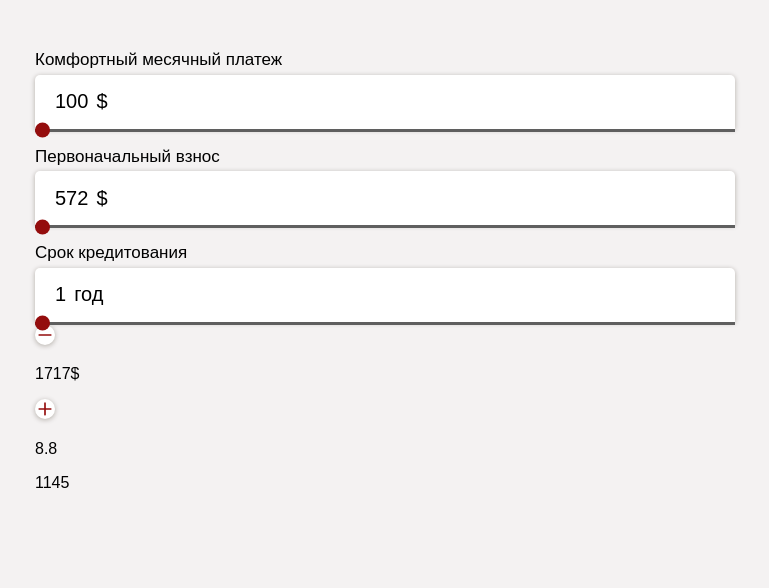
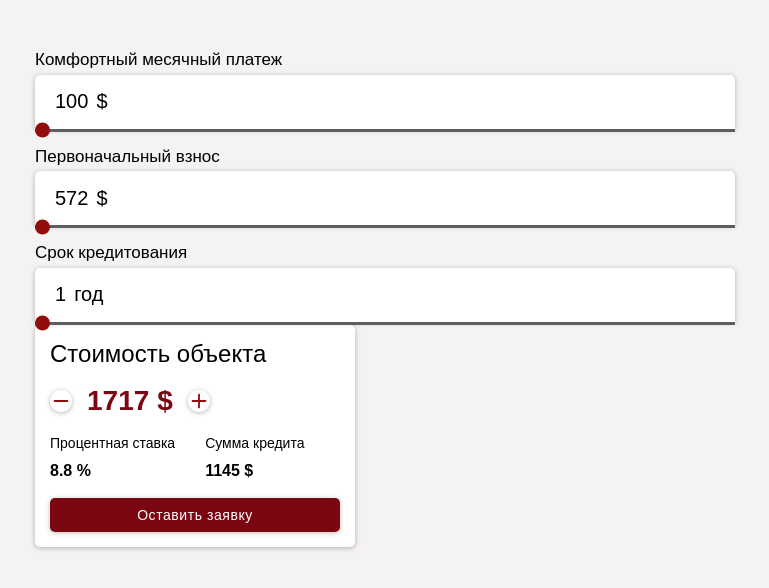
Before and after one commit to lex-od/annuity-calculator, a React (Create React App) app: page / in a window 1280 px wide. Shown: the top 588 px of the page, without its empty margins (20-789 px from the left). Built offline with nearby package versions, Linux system fonts and the light colour scheme.

Commit message:
Добавляет стили OfferCard

```diff
--- a/src/components/IconButton/IconButton.module.scss
+++ b/src/components/IconButton/IconButton.module.scss
@@ -1,7 +1,7 @@
 .button {
     padding: 0;
-    width: 20px;
-    height: 20px;
+    width: 22px;
+    height: 22px;
 
     border-radius: 50%;
     background-color: #ffffff;
--- a/src/components/OfferCard/OfferCard.jsx
+++ b/src/components/OfferCard/OfferCard.jsx
@@ -4,7 +4,6 @@ import IconButton from "../IconButton/IconButton";
 import { annuityMath } from "../../services";
 
 export default function OfferCard({
-    className,
     display,
     term,
     onTermChange,
@@ -13,33 +12,47 @@ export default function OfferCard({
     credit,
 }) {
     const handleDec = () => {
-        console.log("---");
         if (term <= min) return;
 
         onTermChange({ name: "term", value: term - 1 });
     };
 
     const handleInc = () => {
-        console.log("+++");
         if (term >= max) return;
 
         onTermChange({ name: "term", value: term + 1 });
     };
 
     return (
-        <div className={className}>
-            <IconButton svg={`${buttonSprite}#minus`} onClick={handleDec} />
+        <div className={css.card}>
+            <h2 className={css.title}>Стоимость объекта</h2>
 
-            <p>
-                <span>{display}</span>
-                <span>$</span>
-            </p>
+            <div className={css.controls}>
+                <IconButton svg={`${buttonSprite}#minus`} onClick={handleDec} />
 
-            <IconButton svg={`${buttonSprite}#plus`} onClick={handleInc} />
+                <p className={css.display}>
+                    {display}
+                    <span className={css.unit}>$</span>
+                </p>
 
-            <p>{Number((annuityMath.RATE * 12 * 100).toFixed(1))}</p>
+                <IconButton svg={`${buttonSprite}#plus`} onClick={handleInc} />
+            </div>
 
-            <p>{credit}</p>
+            <div className={css.info}>
+                <div className={css.rate}>
+                    <p className={css.rateTitle}>Процентная ставка</p>
+                    <p className={css.rateValue}>
+                        {Number((annuityMath.RATE * 12 * 100).toFixed(1))} %
+                    </p>
+                </div>
+
+                <div>
+                    <p className={css.creditTitle}>Сумма кредита</p>
+                    <p className={css.creditValue}>{credit} $</p>
+                </div>
+            </div>
+
+            <button className={css.order}>Оставить заявку</button>
         </div>
     );
 }
--- a/src/components/OfferCard/OfferCard.module.scss
+++ b/src/components/OfferCard/OfferCard.module.scss
@@ -0,0 +1,75 @@
+.card {
+    padding: 15px;
+    width: 320px;
+
+    border-radius: 5px;
+    background-color: #fff;
+    box-shadow: rgba(32, 22, 0, 0.3) 0px 1px 5px 0.1px;
+}
+
+.title {
+    margin: 0 0 18px;
+    font-weight: 400;
+}
+
+.controls {
+    display: flex;
+    align-items: center;
+    margin-bottom: 18px;
+}
+
+.display {
+    margin: 0 15px;
+
+    color: #7a0711;
+    font-size: 28px;
+    font-weight: 700;
+}
+
+.unit {
+    margin-left: 8px;
+}
+
+.info {
+    display: flex;
+    margin-bottom: 18px;
+}
+
+.rate {
+    margin-right: 30px;
+}
+
+.rateTitle {
+    margin: 0 0 10px 0;
+    font-size: 14px;
+}
+
+.rateValue {
+    margin: 0;
+    font-weight: 700;
+}
+
+.creditTitle {
+    margin: 0 0 10px 0;
+    font-size: 14px;
+}
+
+.creditValue {
+    margin: 0;
+    font-weight: 700;
+}
+
+.order {
+    height: 34px;
+    width: 100%;
+
+    cursor: pointer;
+    border-radius: 5px;
+    border: none;
+    box-shadow: 0 1px 5px 0.1px rgba(32, 22, 0, 0.26);
+    background-color: #7a0711;
+
+    color: #ffffff;
+    font-size: 14px;
+    letter-spacing: 0.04em;
+}
```
